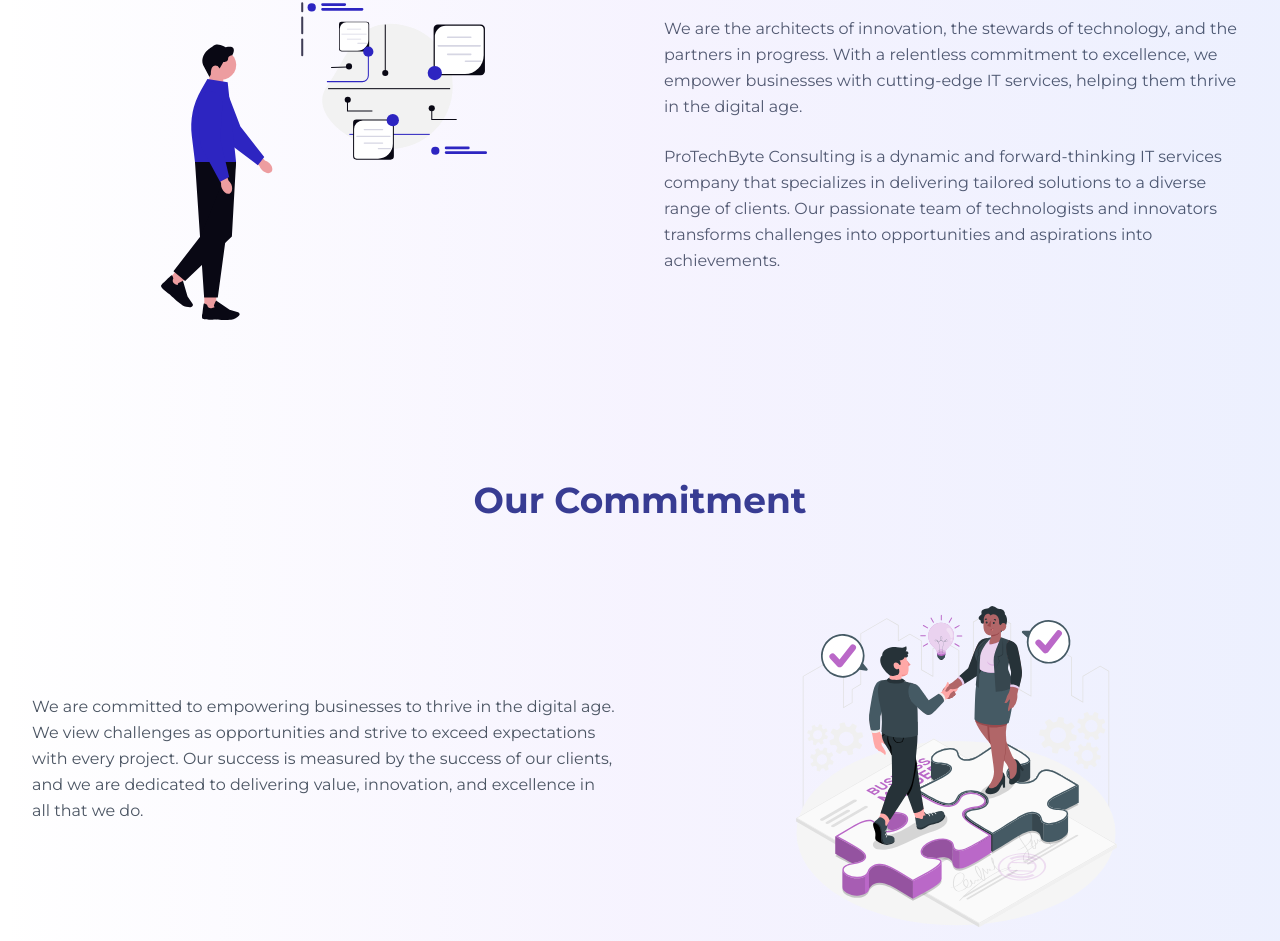
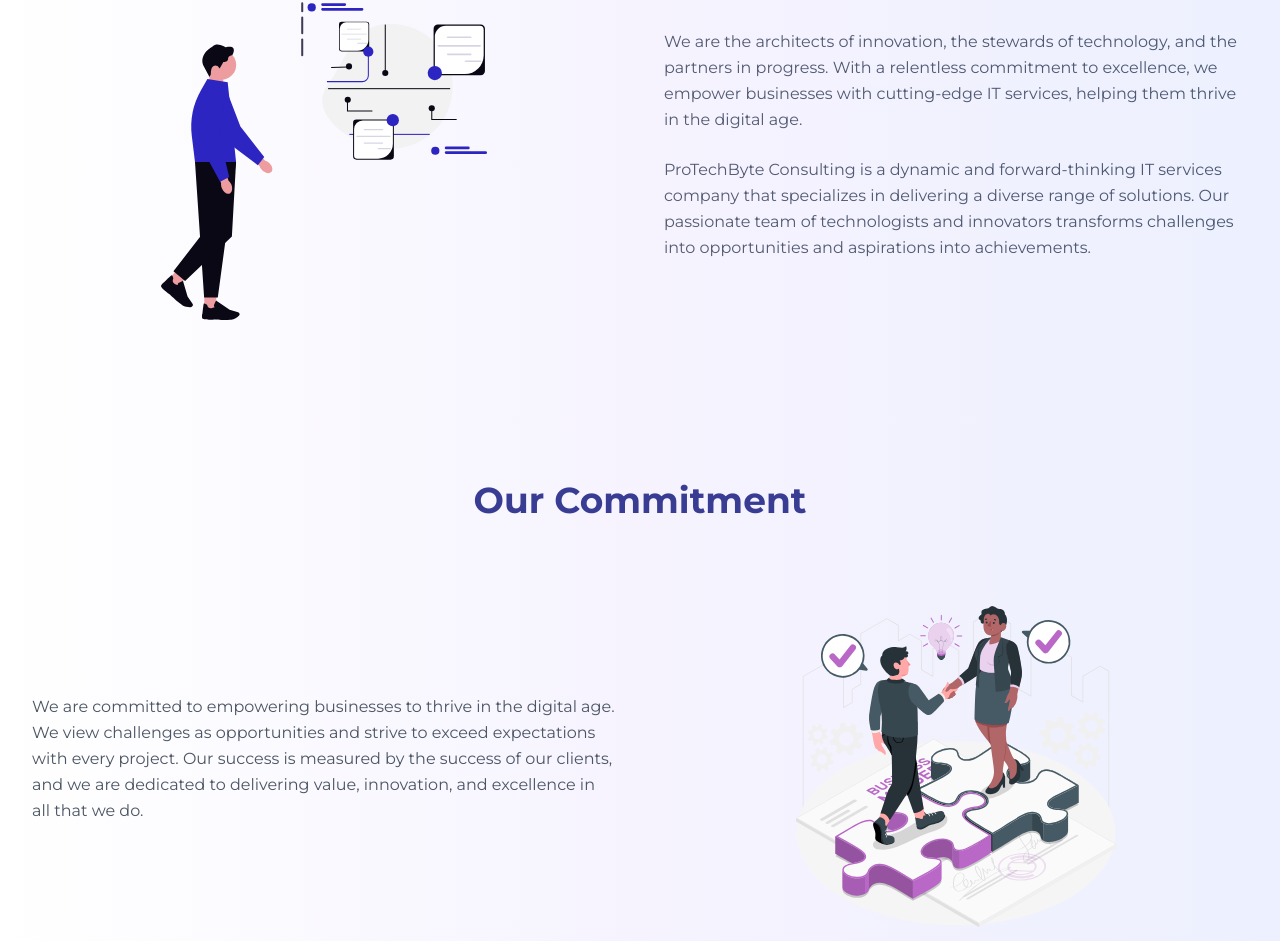
Before and after one commit to gitbitpy/Protechbyte-web, a Next.js app: page /about-us in a window 1280 px wide. Shown: the part 852-1793 px from the top of the page. Built offline with nearby package versions, Linux system fonts and the light colour scheme.

Commit message:
improving the overall design

```diff
--- a/src/app/about-us/page.tsx
+++ b/src/app/about-us/page.tsx
@@ -136,8 +136,7 @@ const AboutPage = () => {
               </p>
               <p className="text-base leading-relaxed text-gray-600 dark:text-gray-300">
                 ProTechByte Consulting is a dynamic and forward-thinking IT
-                services company that specializes in delivering tailored
-                solutions to a diverse range of clients. Our passionate team of
+                services company that specializes in delivering a diverse range of solutions. Our passionate team of
                 technologists and innovators transforms challenges into
                 opportunities and aspirations into achievements.
               </p>
```
